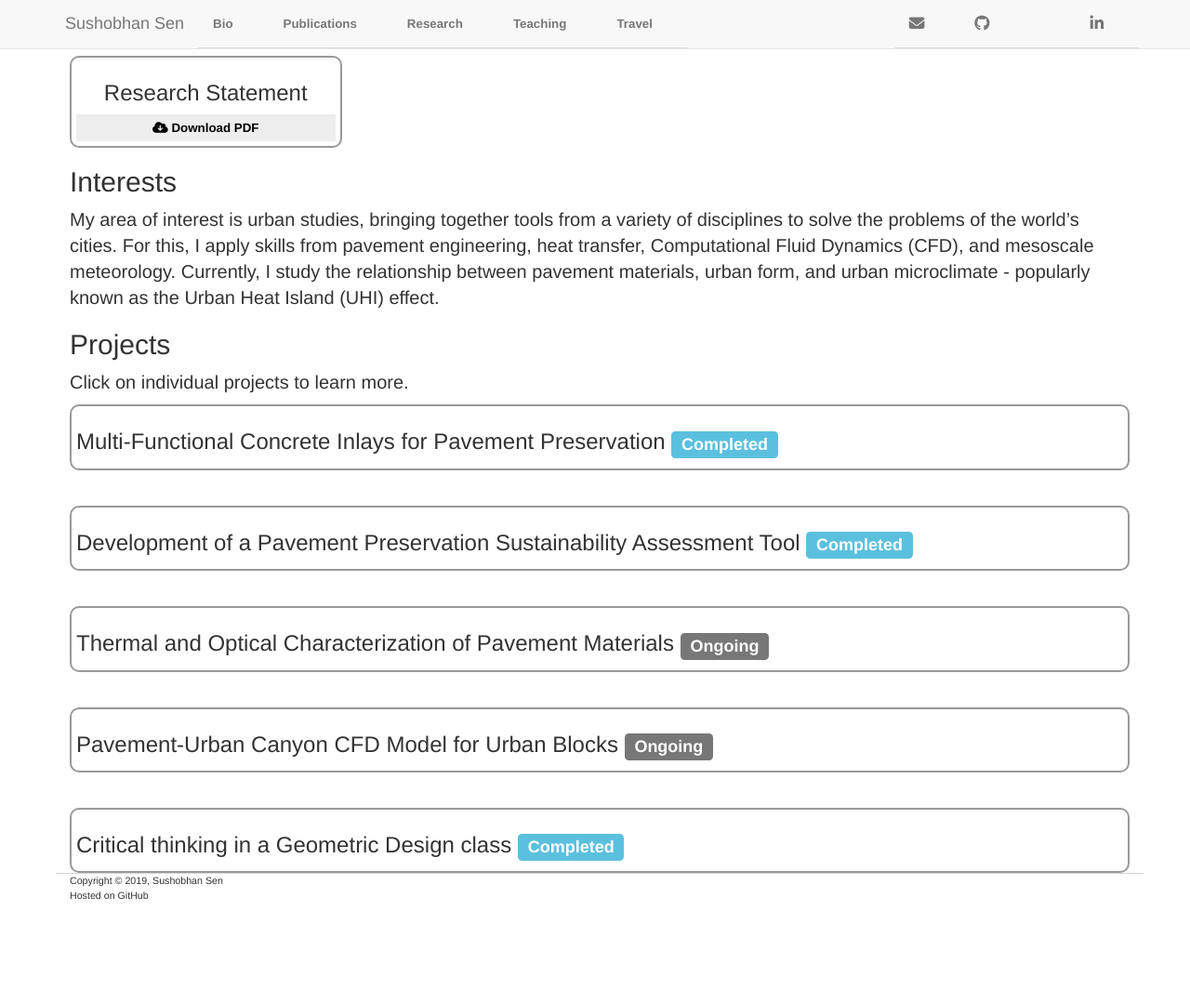
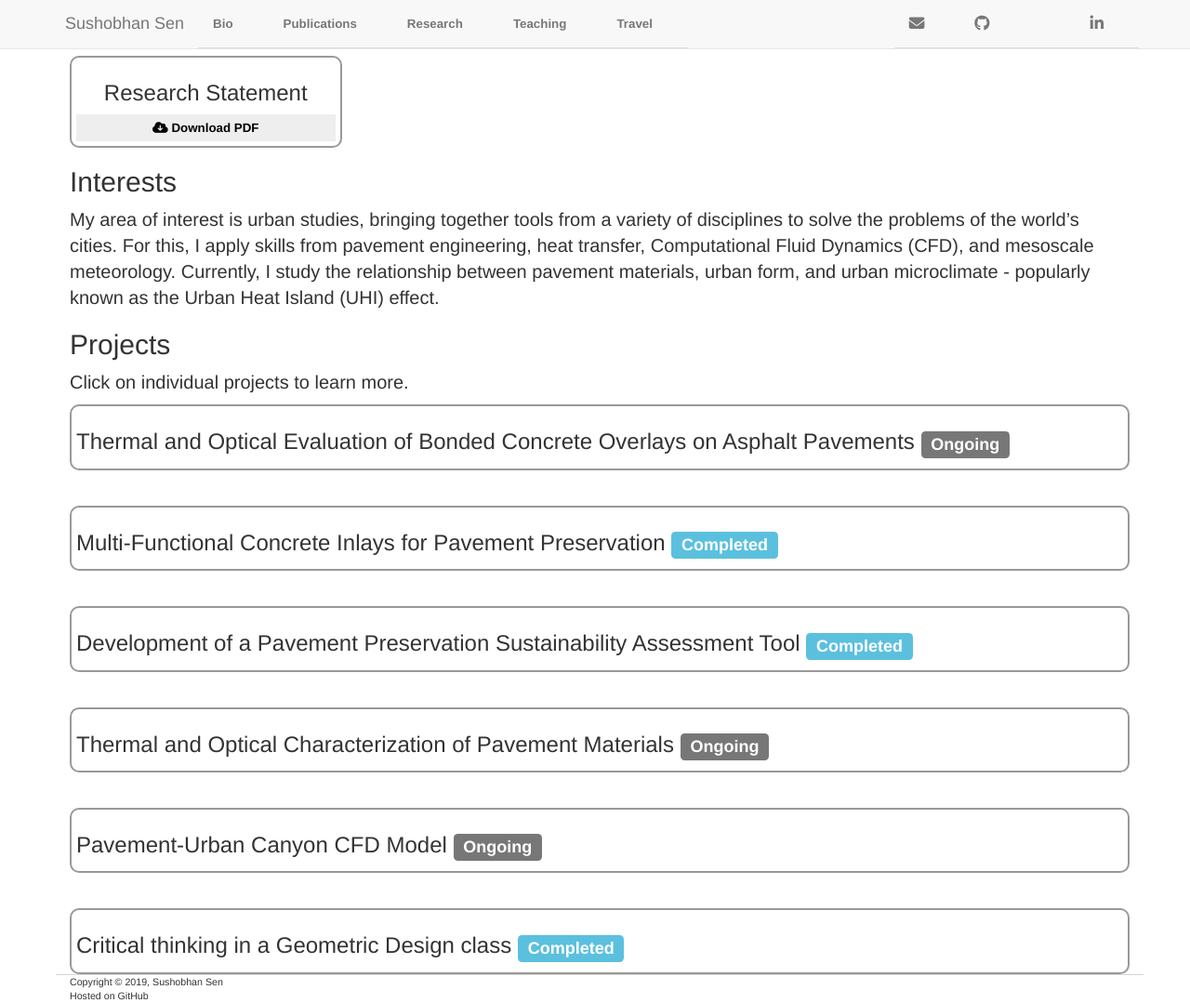
Before and after one commit to sushobhansen/sushobhansen.github.io, a Jekyll site: the page built from research.md, in a window 1280 px wide and 1079 px high. Shown: the whole window at 93% size. Built offline with Jekyll 4.4.1, drawn with Linux system fonts in a browser that asks for light colours; nearby versions of some CDN libraries; a style sheet for code colours, icons or effects is not loaded.

Commit message:
Added NCHRP project info

```diff
--- a/research.md
+++ b/research.md
@@ -19,6 +19,13 @@ My area of interest is urban studies, bringing together tools from a variety of
 Click on individual projects to learn more.
 
 <div class="banner-custom">
+<h3 data-toggle="collapse" data-target="#nchrp1-61">Thermal and Optical Evaluation of Bonded Concrete Overlays on Asphalt Pavements <span class="label label-default">Ongoing</span></h3>
+<div id="nchrp1-61" class="collapse">
+<p>Overlays are used to extend the service life of pavements after they have undergone deterioration. While asphalt concrete overlays are common, bonded concrete overlays on existing asphalt pavements (BCOA) are also used. In this study, funded by the National Cooperative Highway Research Program (NCHRP), BCOA field were from around the US will be extracted and evaluated for bond strength, thermal (including Coefficient of Thermal Expansion) and optical properties, and base material characteristics. This study will lead to an improved understanding of the field performance of BCOA and advance their implementation</p>
+</div><!--nchrp1-61-->
+</div>
+<br>
+<div class="banner-custom">
 <h3 data-toggle="collapse" data-target="#multifunc">Multi-Functional Concrete Inlays for Pavement Preservation <span class="label label-info">Completed</span></h3>
 <div id="multifunc" class="collapse">
 <p>As the transportation infrastructure in the US continues to age and funding for reconstruction diminishes, preservation offers a method to deploy resources to extend the service life of existing pavements. Moreover, it also serves as an opportunity to improve the sustainability of existing pavements, such as through using recycled materials, or improving the use-phase characteristics.</p>
@@ -38,15 +45,16 @@ Click on individual projects to learn more.
 <h3 data-toggle="collapse" data-target="#thermaloptic">Thermal and Optical Characterization of Pavement Materials <span class="label label-default">Ongoing</span></h3>
 <div id="thermaloptic" class="collapse">
 <p>For the characterization of the impact of pavement materials on local urban microclimate, the first step is to characterize the materials themselves. There are two types of characteristics that are of interest: optical characteristics, which determine how much energy is admitted into the pavement (absorptivity, or one minus albedo) and how much is emitted (the emissivity); and thermal characteristics, which determine how much energy is conducted through the pavement layers (thermal conductivity) and how much is stored for a given increase in temperature (heat capacity).</p>
-<p> In this project, the thermal and optical properties of both asphalt and concrete specimens is being determined. Specifically, albedo is characterized in the laboratory using a spectrophotometer, while thermal properties are characterized using a rapid, lab-based Transient Plane Source (TPS) technique. For concrete specimens, a statistically-controlled predictive model will be developed, while for asphalt specimens, field cores will be used. For both cases, a general range of values will be obtained and compared to values currently used in Mechanistic-Empirical pavement design.</p>
+<p> In this project, the thermal and optical properties of both asphalt and concrete specimens is being determined. Specifically, albedo is characterized in the laboratory using a spectrophotometer, while thermal properties are characterized using a rapid, lab-based Transient Plane Source (TPS) technique. For concrete specimens, a statistically-controlled predictive model was be developed, while for asphalt specimens, field cores wereused. For both cases, a general range of values will be obtained and compared to values currently used in Mechanistic-Empirical pavement design.</p>
+<p>The last part of this project is the development of a portable, rapid albedo measurement systems. This work is ongoing.</p>
 </div><!--thermaloptic-->
 </div>
 <br>
 <div class="banner-custom">
-<h3 data-toggle="collapse" data-target="#canyoncfd">Pavement-Urban Canyon CFD Model for Urban Blocks <span class="label label-default">Ongoing</span></h3>
+<h3 data-toggle="collapse" data-target="#canyoncfd">Pavement-Urban Canyon CFD Model <span class="label label-default">Ongoing</span></h3>
 <div id="canyoncfd" class="collapse">
 <p>Computational Fluid Dynamics (CFD) has been used in the past to characterize the flow of wind in urban areas. A few jurisdictions, such as the Netherlands, have developed building codes that require designers to account for pedestrian wind comfort, which can be done through wind tunnel testing or CFD. Fewer studies have considered the effect of building and road configurations on the local microclimate. Research has shown that in urban canyons, the usual ventilation of air becomes constricted, leading to warm air stagnating and increasing local air temperatures.</p>
-<p>In this project, a pavement thermal model is being used together with a 3D CFD model of an urban area. Using a Boussinesq approximation for speed, the wind flow and temperature fields are resolved using a turbulence closure model in order to investigate what pavement strategies can mitigate the heat island in various parts of the city effectively. The study includes a grid convergence investigation, validation, and directional sensitivity analysis. The open-source CFD tool <a href="https://openfoam.org/" target="_blank">OpenFOAM</a> is used.</p>
+<p>In this project, a pavement thermal model is being used together with a 3D CFD model of an urban area. Using a Boussinesq approximation for speed, the wind flow and temperature fields are resolved using a turbulence closure model in order to investigate what pavement strategies can mitigate the heat island in various parts of the city effectively. The study includes a grid convergence investigation, validation, and directional sensitivity analysis. The open-source CFD tool <a href="https://openfoam.org/" target="_blank">OpenFOAM</a> is used. The final stage of this project is to apply the model to a real-world case, which is ongoing.</p>
 </div><!--canyoncfd-->
 </div>
 <br>
```
